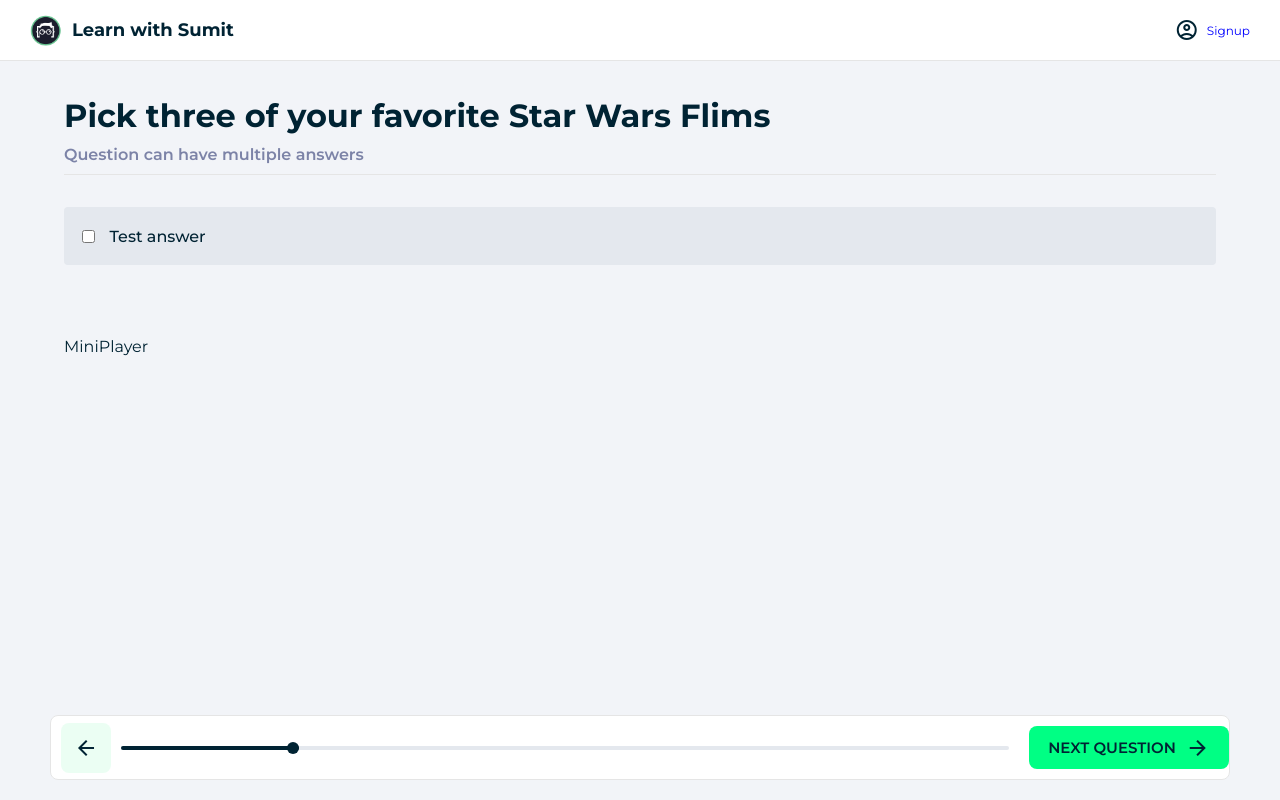
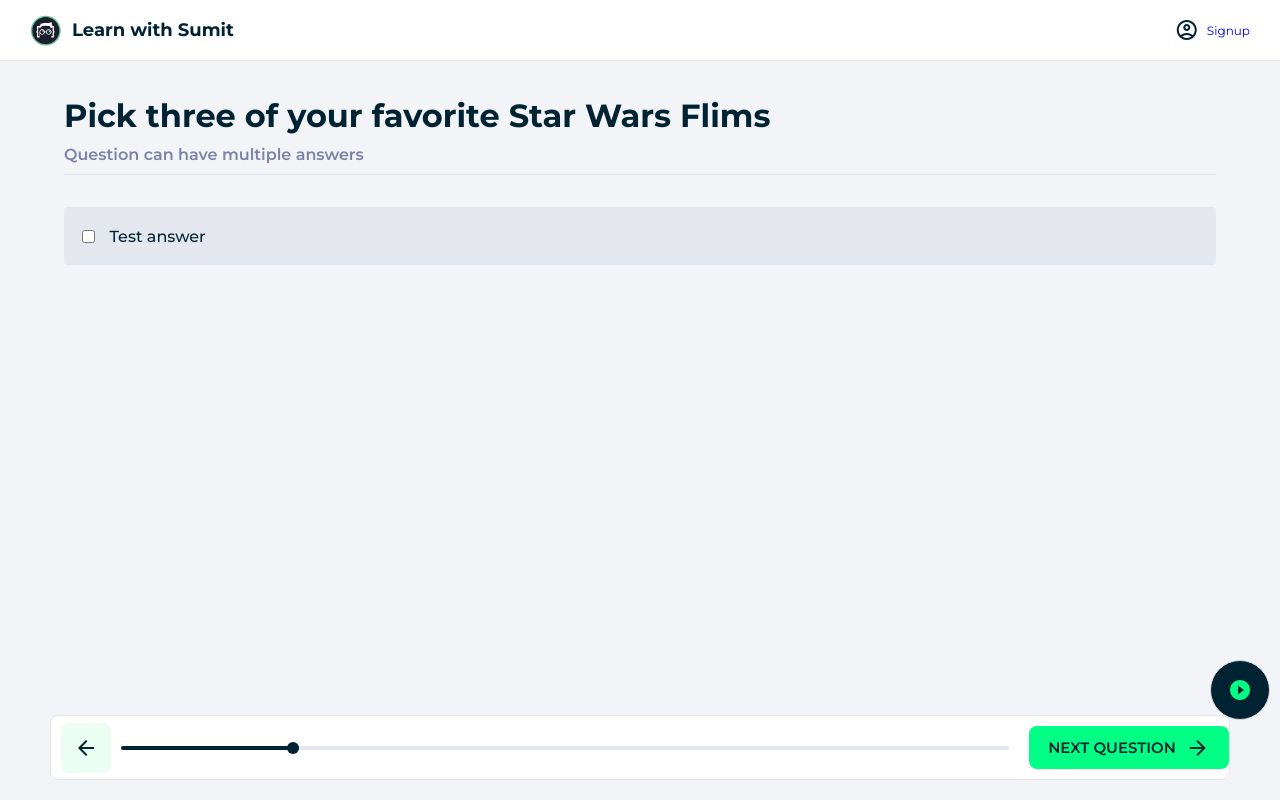
Before and after one commit to Arman-Kabir/react-quiz-firebase, a React (Vite) app: page / in a window 1280 px wide. Built offline with nearby package versions, Linux system fonts and the light colour scheme.

Commit message:
quiz page done

```diff
--- a/src/components/MiniPlayer.jsx
+++ b/src/components/MiniPlayer.jsx
@@ -1,6 +1,18 @@
+import classes from "../styles/MiniPlayer.module.css";
+import image from "../assets/images/3.jpg";
 
 export default function MiniPlayer() {
   return (
-    <div>MiniPlayer</div>
-  )
+    <div className={`${classes.miniPlayer} ${classes.floatingBtn}`}>
+      <span className={`material-icons-outlined ${classes.open}`}>
+        play_circle_filled
+      </span>
+
+      <span className={`material-icons-outlined ${classes.close}`}>close</span>
+
+      <img src={image} alt="ALt tag" />
+
+      <p>#23 React Hooks Bangla - React useReducer hook Bangla</p>
+    </div>
+  );
 }
--- /dev/null
+++ b/src/styles/MiniPlayer.module.css
@@ -0,0 +1,112 @@
+/* mini player component */
+.miniPlayer {
+    width: 320px;
+    position: fixed;
+    bottom: 100px;
+    right: 50px;
+    background-color: #fff;
+    padding: 10px;
+    box-sizing: border-box;
+    border: 1px solid hsl(0, 0%, 86%);
+    border-radius: 5px;
+  }
+
+  .miniPlayer img {
+    width: 300px;
+    aspect-ratio: 16 / 9;
+    object-fit: cover;
+    animation: miniplayerAnim 0.3s ease forwards;
+  }
+
+  .open {
+    display: none;
+  }
+
+  .close {
+    display: block;
+    position: absolute;
+    right: -8px;
+    top: -10px;
+    z-index: 10;
+    background-color: #fff;
+    border: 1px solid #e5e5e5;
+    border-radius: 50%;
+    width: 32px;
+    height: 32px;
+    line-height: 20px;
+    padding: 5px 0 0 3px;
+  }
+
+  .close:hover {
+    color: #666666;
+    cursor: pointer;
+    outline: 0;
+  }
+
+  @keyframes miniplayerAnim {
+    from {
+      transform: scale(0);
+    }
+    to {
+      transform: scale(1);
+    }
+  }
+
+  .miniPlayer p {
+    font-weight: 500;
+    font-size: 14px;
+    margin: 10px 0;
+    color: var(--fontPrimary);
+  }
+
+  @media only screen and (max-width: 1536px) {
+    .miniPlayer {
+      transition: transform 0.3s ease;
+    }
+  }
+
+  .floatingBtn {
+    width: 60px;
+    height: 60px;
+    bottom: 80px;
+    right: 10px;
+    overflow: hidden;
+    border-radius: 50px;
+    background-color: var(--fontPrimary);
+    display: flex;
+    justify-content: center;
+    align-items: center;
+    gap: 10px;
+    cursor: pointer;
+    user-select: none;
+  }
+
+  .floatingBtn:hover {
+    background-color: var(--successGreen);
+  }
+
+  .floatingBtn:hover span {
+    color: var(--fontPrimary);
+  }
+
+  .floatingBtn p {
+    display: none;
+  }
+
+  .floatingBtn img {
+    transform: scale(0);
+    display: none;
+  }
+
+  .floatingBtn span {
+    color: var(--successGreen);
+    font-weight: 500;
+  }
+
+  .floatingBtn .open {
+    display: block;
+  }
+
+  .floatingBtn .close {
+    display: none;
+  }
```
